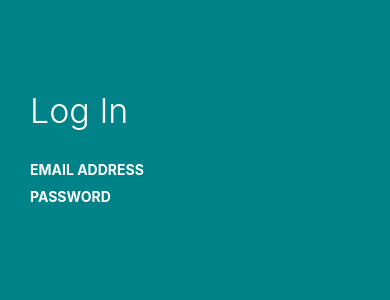
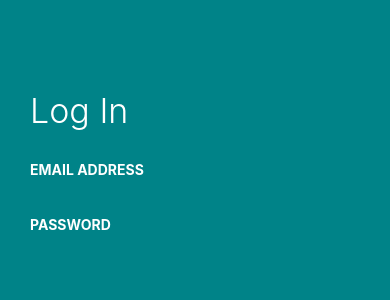
Before and after one commit to tjohnson1106/new-login-flow-version, a React Native app: screen / in a window 390 px wide. Shown: the top 300 px of the page. Built offline with nearby package versions, Linux system fonts and the light colour scheme.

Commit message:
added border bottom  and input type prop

```diff
--- a/src/components/form/InputField.js
+++ b/src/components/form/InputField.js
@@ -8,12 +8,30 @@ import colors from "../../styles/colors";
 class InputField extends Component {
   state = {};
   render() {
-    const { labelText, labelTextSize, labelColor } = this.props;
+    const {
+      labelText,
+      labelTextSize,
+      labelColor,
+      textColor,
+      BorderBottomColor,
+      inputType
+    } = this.props;
     const fontSize = labelTextSize || 14;
     const color = labelColor || colors.white;
+    const inputColor = textColor || colors.white;
+    const borderBottom = BorderBottomColor || "transparent";
+    alert(inputType);
     return (
       <View style={styles.wrapper}>
         <Text style={[{ color, fontSize }, styles.label]}>{labelText}</Text>
+        <TextInput
+          autoCorrect={false}
+          style={[
+            { color: inputColor, borderBottomColor: borderBottom },
+            styles.inputField
+          ]}
+          secureTextEntry={inputType === "password" ? true : false}
+        />
       </View>
     );
   }
@@ -22,7 +40,10 @@ class InputField extends Component {
 InputField.propTypes = {
   labelText: PropTypes.string.isRequired,
   labelTextSize: PropTypes.number,
-  labelColor: PropTypes.string
+  labelColor: PropTypes.string,
+  textColor: PropTypes.string,
+  BorderBottomColor: PropTypes.string,
+  inputType: PropTypes.string.isRequired
 };
 
 const styles = StyleSheet.create({
@@ -32,6 +53,11 @@ const styles = StyleSheet.create({
   label: {
     fontWeight: "700",
     marginBottom: 10
+  },
+  inputField: {
+    borderBottomWidth: 1,
+    paddingTop: 5,
+    paddingBottom: 5
   }
 });
 
--- a/src/screens/Login.js
+++ b/src/screens/Login.js
@@ -17,11 +17,17 @@ class Login extends Component {
               labelText="EMAIL ADDRESS"
               labelTextSize={14}
               labelColor={colors.white}
+              textColor={colors.white}
+              borderBotttomColor={colors.white}
+              inputType="email"
             />
             <InputField
               labelText="PASSWORD"
               labelTextSize={14}
               labelColor={colors.white}
+              textColor={colors.white}
+              borderBotttomColor={colors.white}
+              inputType="password"
             />
           </ScrollView>
         </View>
```
